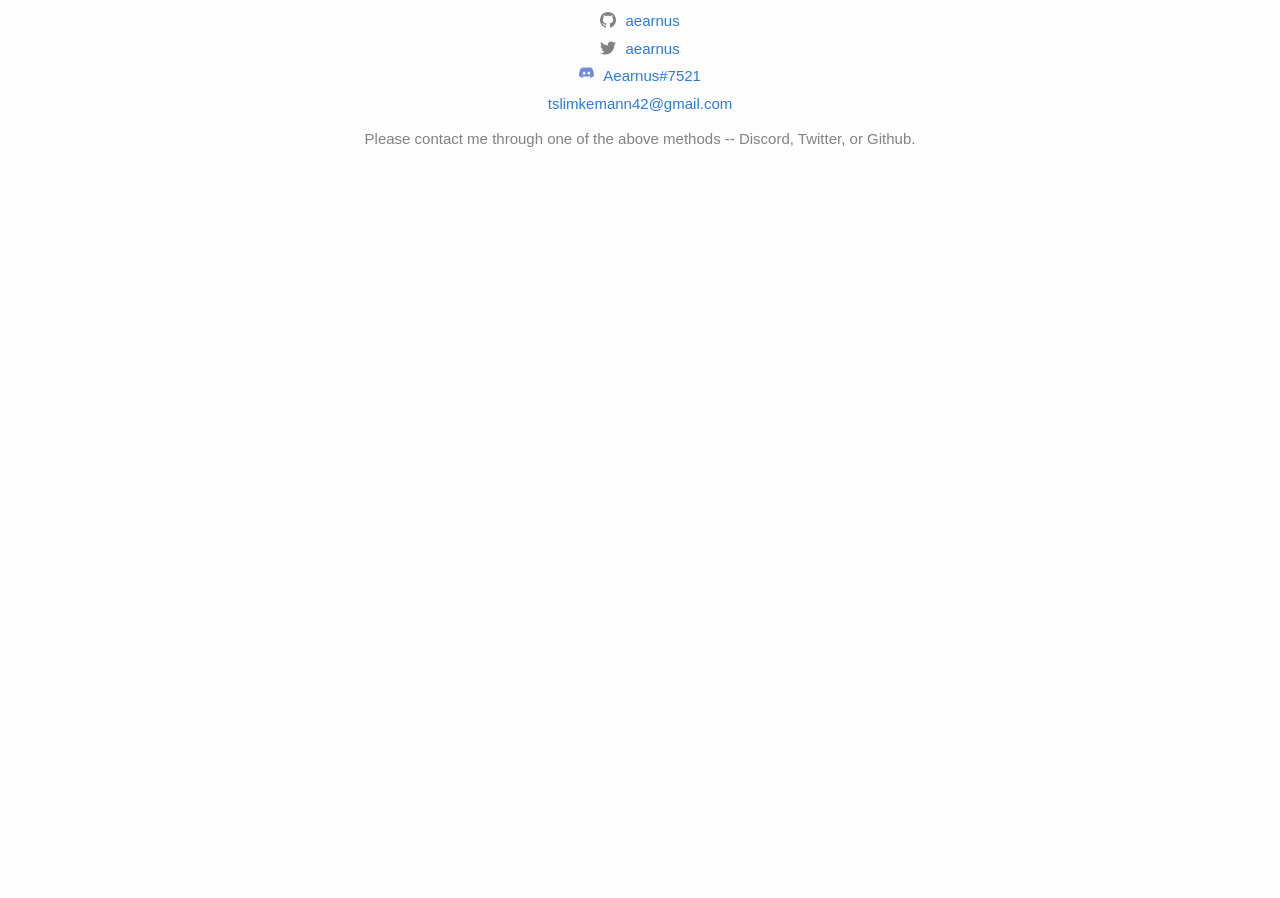
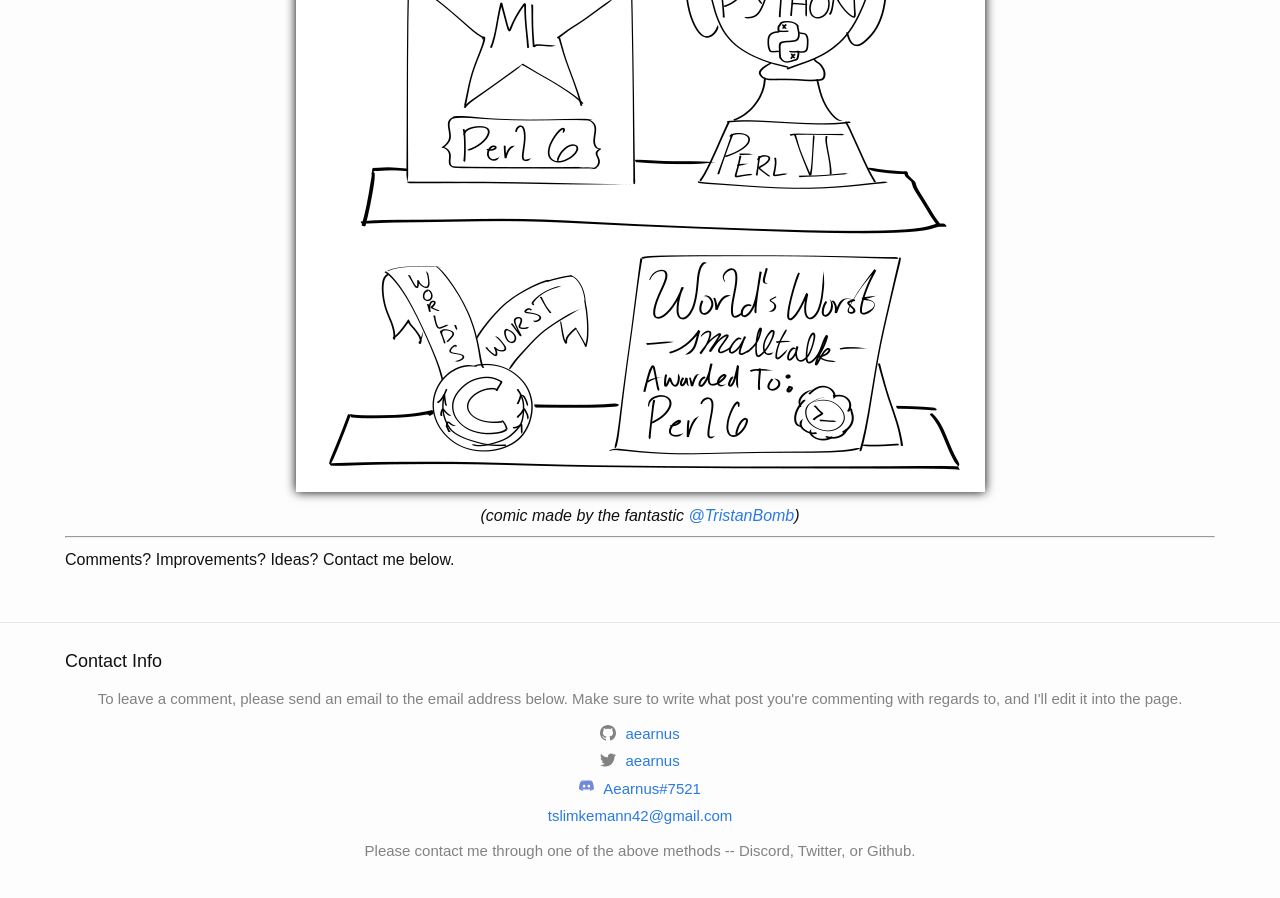
Before and after one commit to DataKinds/datakinds.github.io, a Jekyll site: the page built from _posts/2019-04-05-perl6-is-the-world-s-worst-ml.md, in a window 1280 px wide and 900 px high, scrolled down 3107 px. Built offline with Jekyll 4.4.1, drawn with Linux system fonts in a browser that asks for light colours; before the commit the page ends 3295 px from its top, so only the background shows below that.

Commit message:
new comic

```diff
--- a/_posts/2019-04-05-perl6-is-the-world-s-worst-ml.md
+++ b/_posts/2019-04-05-perl6-is-the-world-s-worst-ml.md
@@ -146,4 +146,11 @@ and argues that this is all just as readable (if not more) than the Haskell vers
 
 ---
 
+![We tried to find the World's Worst Prolog trophy, but it was lost under 10 layers of indirection.](/assets/imgs/perl6-is-the-worlds-worst-ml/comic.png "We tried to find the World's Worst Prolog trophy, but it was lost under 10 layers of indirection.")
+
+<div style="width: 100%; text-align: center"><i>(comic made by the fantastic <a href="https://twitter.com/TristanBomb/">@TristanBomb</a>)</i></div>
+
+
+---
+
 Comments? Improvements? Ideas? Contact me below.
```
Also changed, not shown: assets/imgs/perl6-is-the-worlds-worst-ml/comic.png (added).
